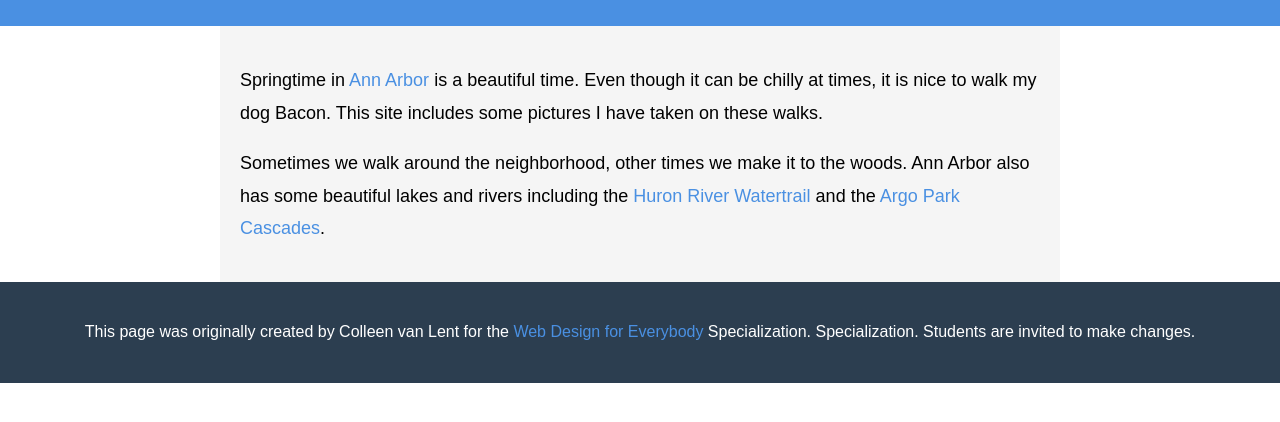
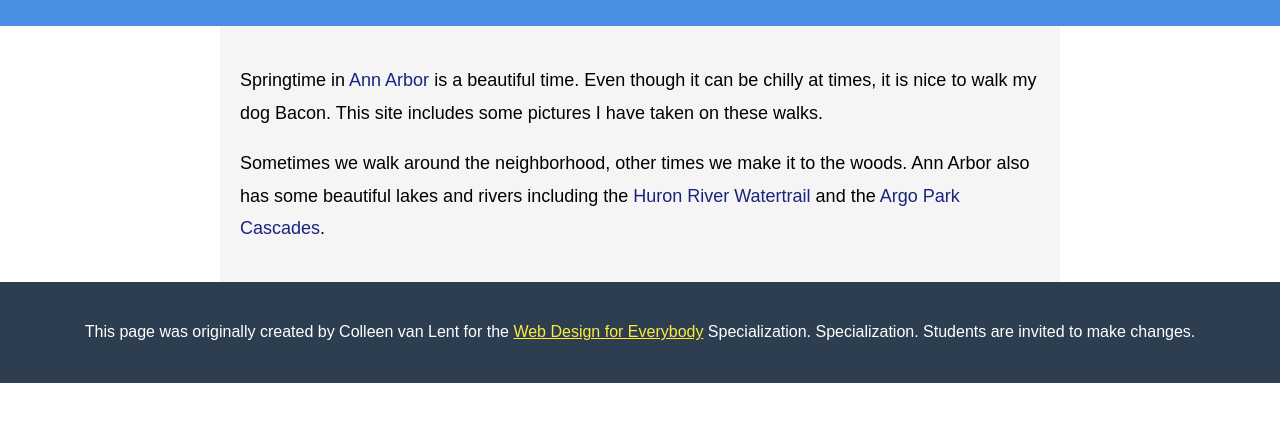
Before and after one commit to evnscknna/CSS3_2ndHW, a plain HTML site: page index.html in a window 1280 px wide. Shown: the part 328-750 px from the top of the page. Drawn offline with Linux system fonts and the light colour scheme.

Commit message:
Improve link color contrast for accessibility

```diff
--- a/css/styles.css
+++ b/css/styles.css
@@ -76,11 +76,16 @@ p {
 
 /* Link styles */
 a {
-    color: #4a90e2;
+    color: #1a237e;
     text-decoration: none;
 }
 
 a:hover {
+    text-decoration: underline;
+}
+
+footer a {
+    color: #ffeb3b;
     text-decoration: underline;
 }
 
```
